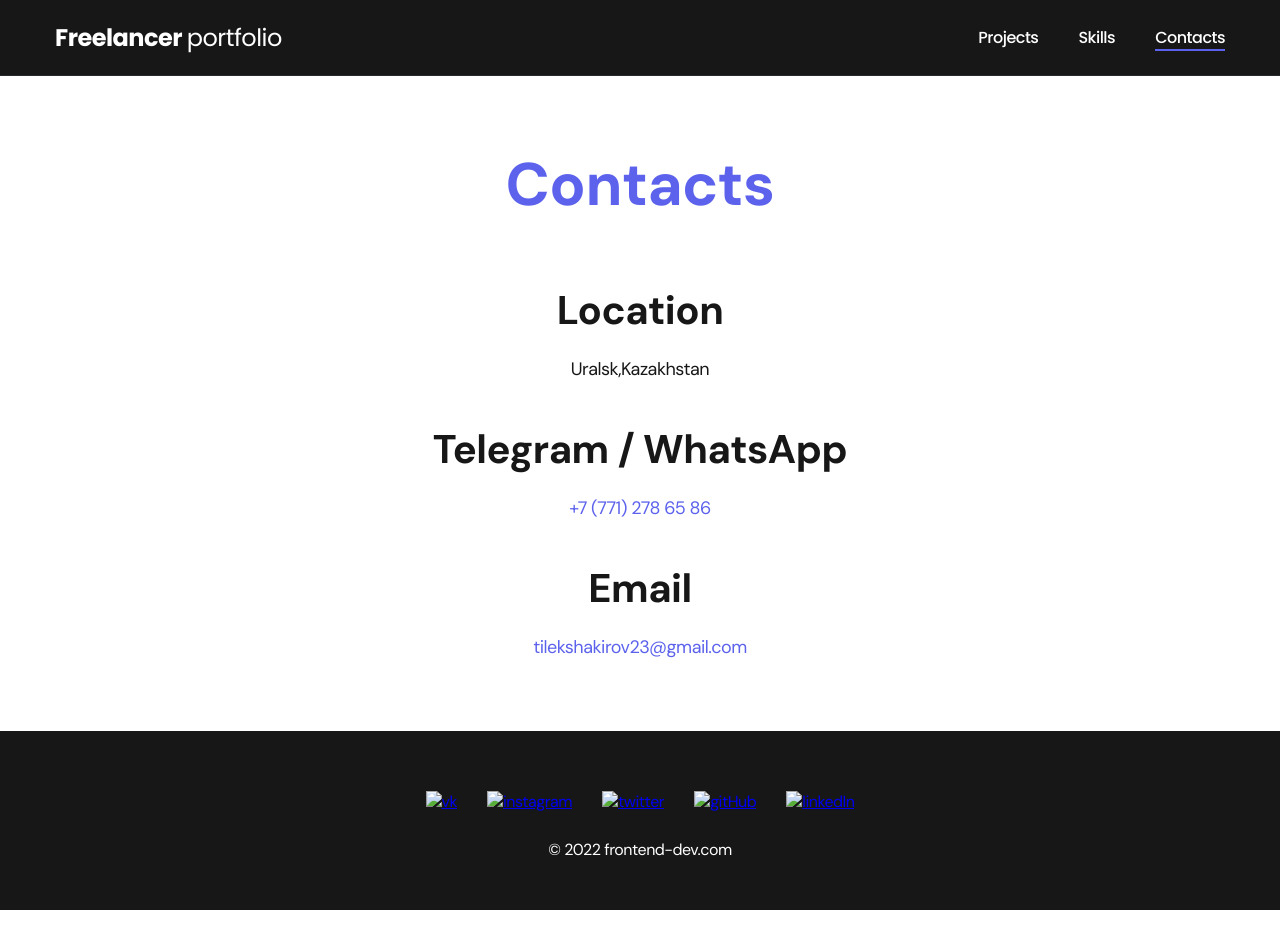
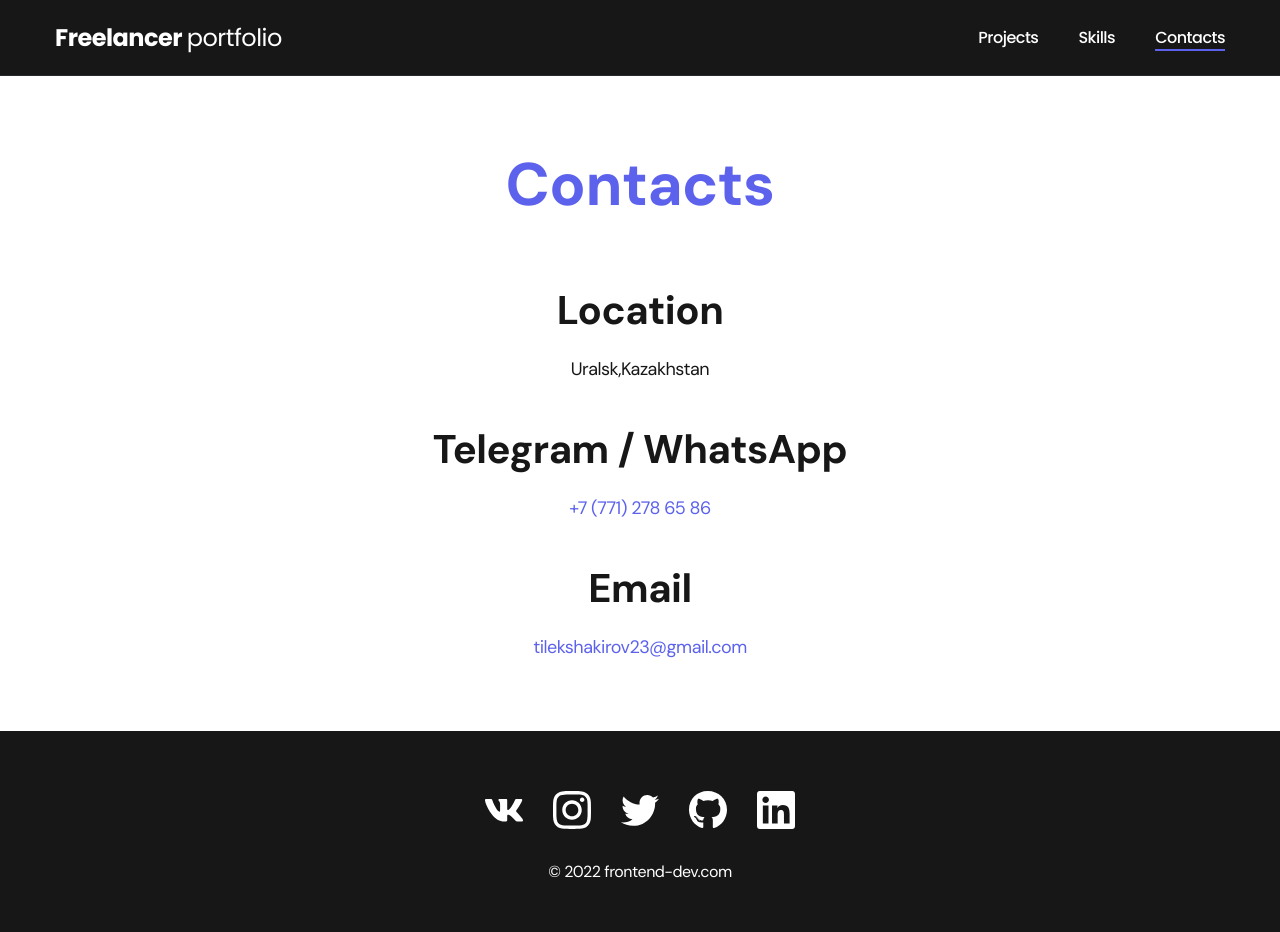
Before and after one commit to Tilekshakirov20/Portfolio, a plain HTML site: page contacts.html in a window 1280 px wide. Before the commit the page ends 910 px from the top, so only its background shows below. Drawn offline with Linux system fonts and the light colour scheme; the site is published under a folder, as on GitHub Pages, so addresses that start at the root find nothing.

Commit message:
Update contacts.html

```diff
--- a/contacts.html
+++ b/contacts.html
@@ -36,11 +36,11 @@
         <div class="container">
             <div class="footer__wrapper">
             <ul class="social">
-                <li class="social__item"><a href="#!"><img src="/img/vk.svg" alt="vk"></a></li>
-                <li class="social__item"><a href="#!"><img src="/img/instagram.svg" alt="instagram"></a></li>
-                <li class="social__item"><a href="#!"><img src="/img/twitter.svg" alt="twitter"></a></li>
-                <li class="social__item"><a href="#!"><img src="/img/gitHub.svg" alt="gitHub"></a></li>
-                <li class="social__item"><a href="#!"><img src="/img/linkedIn.svg" alt="linkedIn"></a></li>
+                <li class="social__item"><a href="#!"><img src="./img/vk.svg" alt="vk"></a></li>
+                <li class="social__item"><a href="#!"><img src="./img/instagram.svg" alt="instagram"></a></li>
+                <li class="social__item"><a href="#!"><img src="./img/twitter.svg" alt="twitter"></a></li>
+                <li class="social__item"><a href="#!"><img src="./img/gitHub.svg" alt="gitHub"></a></li>
+                <li class="social__item"><a href="#!"><img src="./img/linkedIn.svg" alt="linkedIn"></a></li>
             </ul>
             <div class="copyright">
                 <p>© 2022 frontend-dev.com</p>
```
